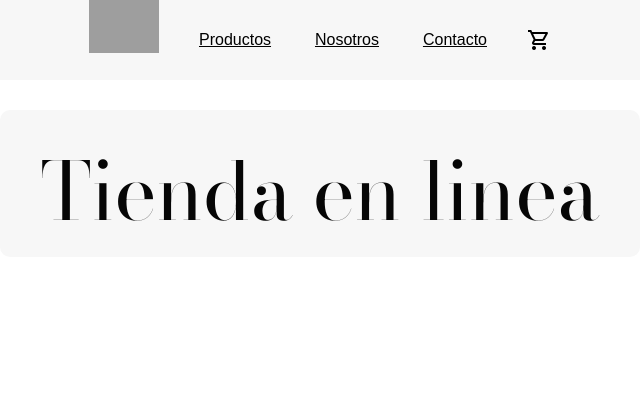
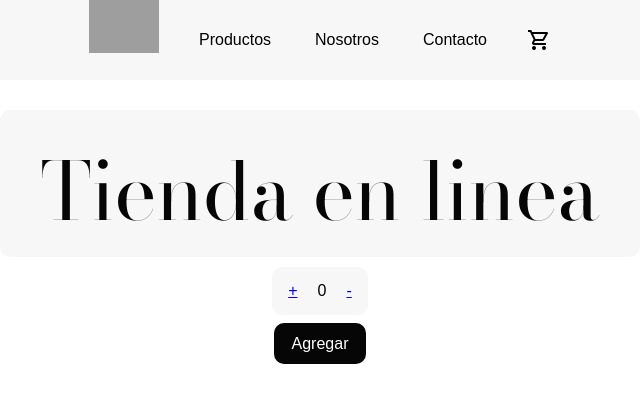
Before and after one commit to osunadan/maros-ecommerce, a React (Create React App) app: page / in a window 1280 px wide. Shown: the top 402 px of the page, without its empty margins (320-960 px from the left). Built offline with nearby package versions, Linux system fonts and the light colour scheme; grey boxes are pictures that could not be loaded; a web font is replaced by a local one.

Commit message:
Agregando contador

```diff
--- a/src/App.jsx
+++ b/src/App.jsx
@@ -1,6 +1,6 @@
 import "./App.css";
 import Navbar from "./components/Navbar";
-import ItemListContainer from "./components/ItemListContainer";
+import ItemListContainer from "./components/Cards/ItemListContainer";
 
 function App() {
   return (
--- /dev/null
+++ b/src/components/Cards/ItemCount.jsx
@@ -0,0 +1,46 @@
+import React from "react";
+import { useState } from "react";
+
+function ItemCount({ stock, initial, onAdd }) {
+  const [cantidad, setCantidad] = useState(0);
+  const valorSeleccionado = { cantidad };
+
+  const sumar = () => {
+    if (cantidad < stock) {
+      setCantidad(cantidad + 1);
+    }
+  };
+
+  const restar = () => {
+    if (cantidad > initial) {
+      setCantidad(cantidad - 1);
+    }
+  };
+
+  return (
+    <>
+      <div className="contadorContainer">
+        <a className="contadorItem" href="#" onClick={sumar}>
+          +
+        </a>
+        <p className="contadorItem">{cantidad}</p>
+        <a className="contadorItem" href="#" onClick={restar}>
+          -
+        </a>
+      </div>
+      <div>
+        <a
+          onClick={() => {
+            onAdd(valorSeleccionado);
+          }}
+          className="botonAgregar"
+          href="#"
+        >
+          Agregar
+        </a>
+      </div>
+    </>
+  );
+}
+
+export default ItemCount;
--- /dev/null
+++ b/src/components/Cards/ItemListContainer.jsx
@@ -0,0 +1,21 @@
+import React from "react";
+import ItemCount from "./ItemCount";
+
+function ItemListContainer({ greeting }) {
+  const onAdd = (seleccion) => {
+    console.log(seleccion);
+  };
+
+  return (
+    <>
+      <div className="containerPadreTitle">
+        <div className="itemListContainer">
+          <div className="itemListTitle">{greeting}</div>
+        </div>
+        <ItemCount stock={5} initial={1} onAdd={onAdd} />
+      </div>
+    </>
+  );
+}
+
+export default ItemListContainer;
--- a/src/components/ItemListContainer.jsx
+++ /dev/null
@@ -1,13 +0,0 @@
-import React from "react";
-
-const ItemListContainer = ({ greeting }) => {
-  return (
-    <div className="containerPadreTitle">
-      <div className="itemListContainer">
-        <div className="itemListTitle">{greeting}</div>
-      </div>
-    </div>
-  );
-};
-
-export default ItemListContainer;
--- a/src/components/Navbar.jsx
+++ b/src/components/Navbar.jsx
@@ -5,18 +5,24 @@ import CartWidget from "./CartWidget";
 const Navbar = () => {
   return (
     <div className="containerNavbar">
-      <a href="../public/index.html">
+      <a className="nav-item--Enlace" href="../public/index.html">
         <img className="navbar-brand" src={logo} alt="" />
       </a>
       <ul className="navBar">
         <li className="nav-item">
-          <a href="#">Productos</a>
+          <a className="nav-item--Enlace" href="#">
+            Productos
+          </a>
         </li>
         <li className="nav-item">
-          <a href="#">Nosotros</a>
+          <a className="nav-item--Enlace" href="#">
+            Nosotros
+          </a>
         </li>
         <li className="nav-item">
-          <a href="#">Contacto</a>
+          <a className="nav-item--Enlace" href="#">
+            Contacto
+          </a>
         </li>
       </ul>
       <CartWidget />
--- a/src/index.css
+++ b/src/index.css
@@ -39,6 +39,11 @@ body {
   font-weight: 400;
 }
 
+.nav-item--Enlace {
+  color: black;
+  text-decoration: none;
+}
+
 .cartIconContainer {
   display: flex;
   flex-direction: row;
@@ -48,7 +53,9 @@ body {
 
 .containerPadreTitle {
   display: flex;
+  flex-direction: column;
   justify-content: center;
+  align-items: center;
   width: 100vw;
   margin: 30px 0px 0px 0px;
   border-radius: 20px;
@@ -67,14 +74,30 @@ body {
   color: #060606;
 }
 
+.contadorContainer {
+  display: flex;
+  flex-direction: row;
+  justify-content: center;
+  align-items: center;
+  height: 3rem;
+  width: 6rem;
+  background-color: #f7f7f7;
+  border-radius: 10px;
+  margin: 10px 0px 20px 0px;
+}
+
+.contadorItem {
+  margin: 0px 10px 0px 10px;
+}
+
+.botonAgregar {
+  background-color: #060606;
+  color: white;
+  padding: 12px 18px;
+  border-radius: 10px;
+  text-decoration: none;
+}
+
 ul {
   list-style-type: none;
 }
-
-a:visited {
-  color: black;
-}
-
-a:link {
-  color: black;
-}
```
Also changed, not shown: public/index.html (+0 -10 lines), src/index.js (+6 -6 lines).
